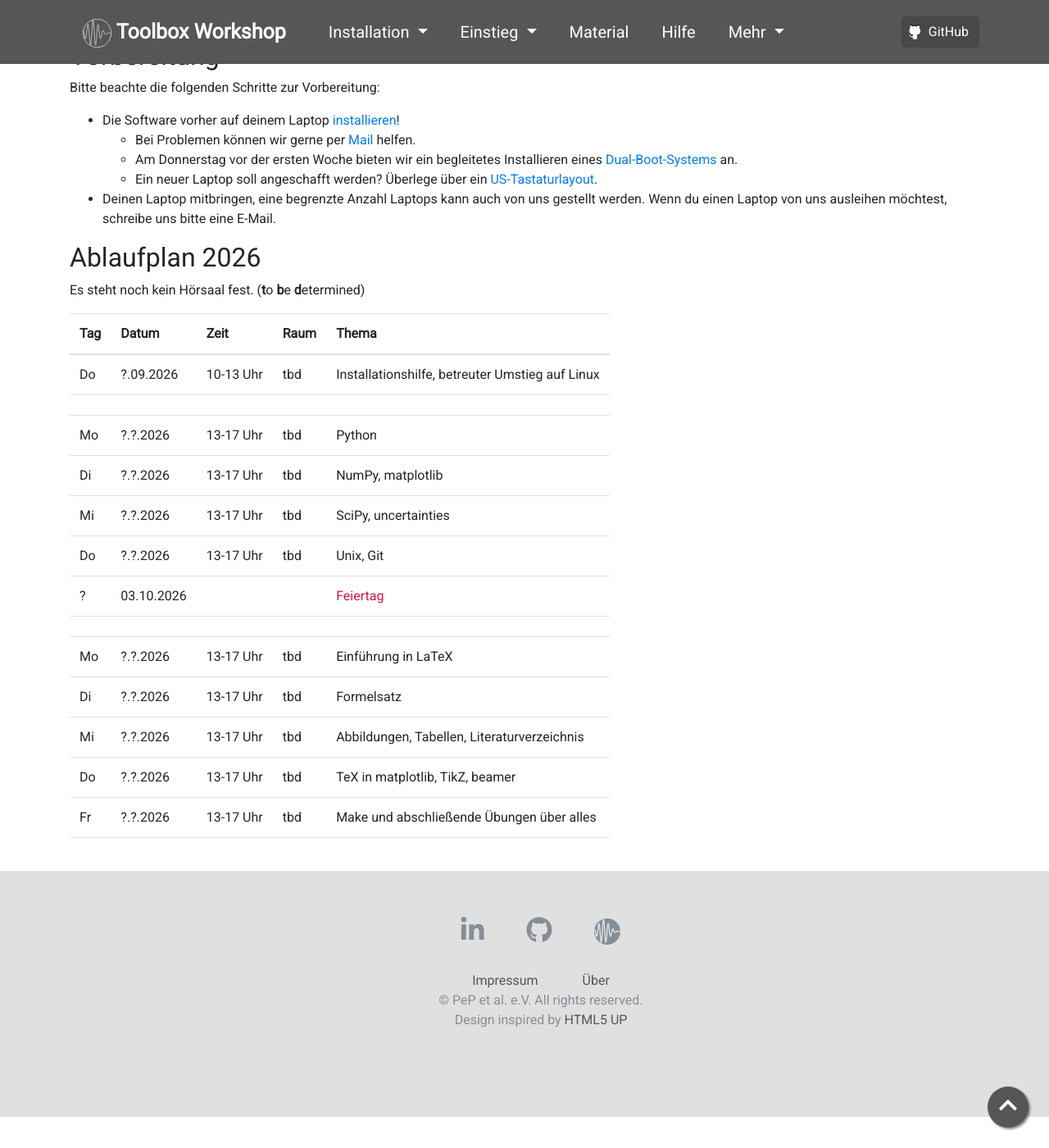
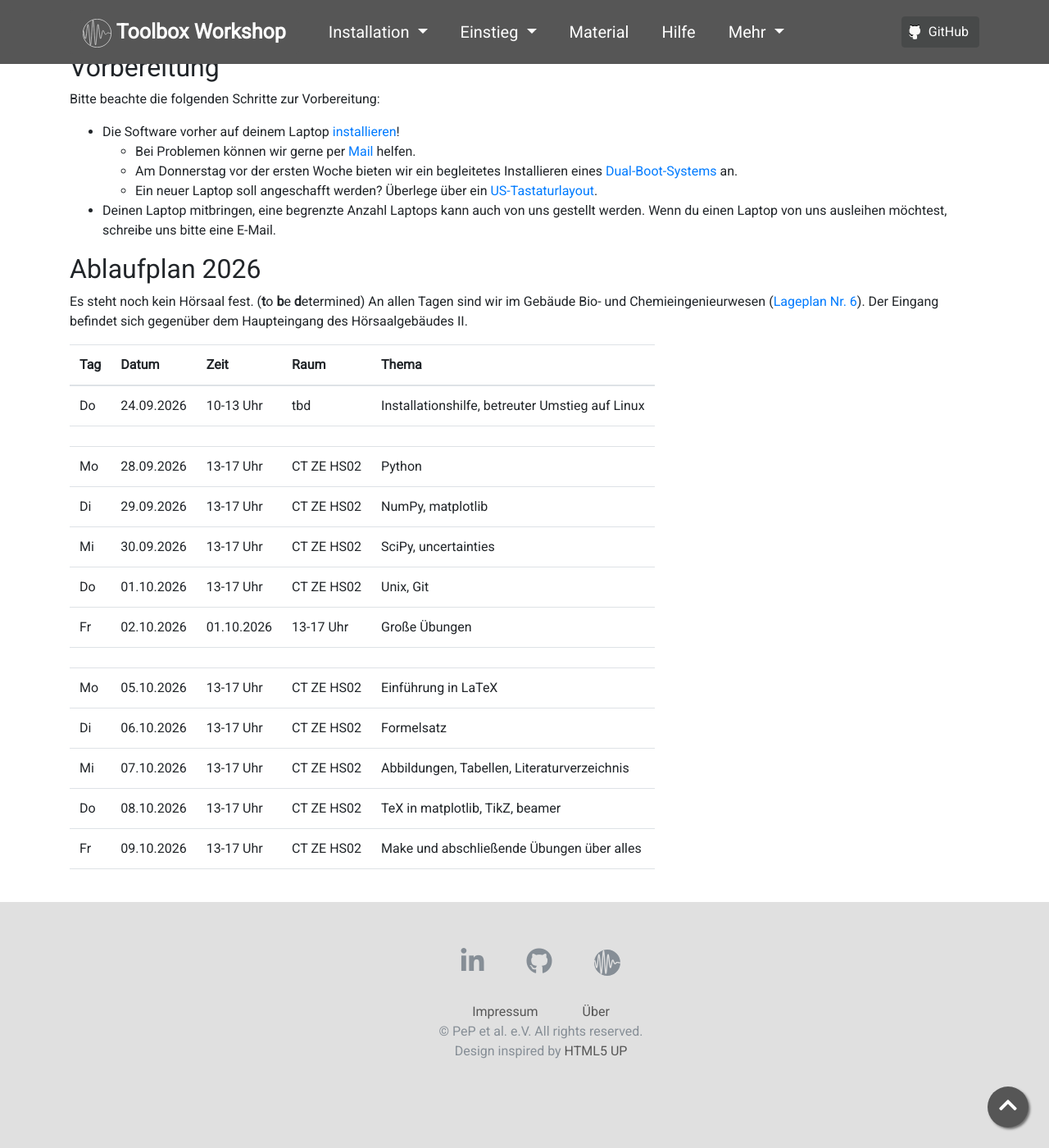
Before and after one commit to pep-dortmund/homepage-toolbox, a Jekyll site: the page built from index.md, in a window 1280 px wide and 1400 px high, scrolled down 1217 px. Shown: the whole window at 82% size. Built offline with Jekyll 4.4.1, drawn with Linux system fonts in a browser that asks for light colours; nearby versions of some CDN libraries; some of the changed text lies outside the part shown.

Commit message:
update index to 2026 dates

```diff
--- a/index.md
+++ b/index.md
@@ -28,13 +28,13 @@ So haben wir einen Eindruck davon, welche Vorkenntnisse und Interessen bestehen
 und können den Workshop optimal an alle Teilnehmenden anpassen.
 
 
+<!--
 Zur Zeit ist die Umfrage noch nicht freigeschaltet.
+-->
 
-<!--
 <div class="text-center mb-3">
-<a target="_blank" role="button" class="btn btn-primary" href="https://registration.pep-dortmund.org/events/toolbox25/registration/">Zur Anmeldung (Umfrage)</a>
+<a target="_blank" role="button" class="btn btn-primary" href="https://registration.pep-dortmund.org/events/toolbox26/registration/">Zur Anmeldung (Umfrage)</a>
 </div>
--->
 
 ## Themen
 
@@ -97,9 +97,9 @@ Bitte beachte die folgenden Schritte zur Vorbereitung:
 ## <a id="Plan"></a>Ablaufplan 2026
 
 Es steht noch kein Hörsaal fest. (**t**o **b**e **d**etermined)
-<!-- An allen Tagen sind wir im Gebäude Bio- und Chemieingenieurwesen
+An allen Tagen sind wir im Gebäude Bio- und Chemieingenieurwesen
 ([Lageplan Nr. 6](https://www.tu-dortmund.de/storages/tu_website/Referat_1/News/2019/2019_10_Oktober/191010_TU_Lageplan_A4_WEB_2019.pdf){:target="_blank"}).
-Der Eingang befindet sich gegenüber dem Haupteingang des Hörsaalgebäudes II. -->
+Der Eingang befindet sich gegenüber dem Haupteingang des Hörsaalgebäudes II.
 
 <table class="table table-hover">
 <thead>
@@ -114,7 +114,7 @@ Der Eingang befindet sich gegenüber dem Haupteingang des Hörsaalgebäudes II.
 <tbody>
   <tr>
   <td>Do</td>
-  <td>?.09.2026</td>
+  <td>24.09.2026</td>
   <td>10-13 Uhr</td>
   <td>tbd</td>
   <td>Installationshilfe, betreuter Umstieg auf Linux
@@ -125,75 +125,75 @@ Der Eingang befindet sich gegenüber dem Haupteingang des Hörsaalgebäudes II.
   </tr>
   <tr>
   <td>Mo</td>
-  <td>?.?.2026</td>
+  <td>28.09.2026</td>
   <td>13-17 Uhr</td>
-  <td>tbd</td>
+  <td>CT ZE HS02</td>
   <td>Python</td>
   </tr>
   <tr>
   <td>Di</td>
-  <td>?.?.2026</td>
+  <td>29.09.2026</td>
   <td>13-17 Uhr</td>
-  <td>tbd</td>
+  <td>CT ZE HS02</td>
   <td>NumPy, matplotlib</td>
   </tr>
   <tr>
   <td>Mi</td>
-  <td>?.?.2026</td>
+  <td>30.09.2026</td>
   <td>13-17 Uhr</td>
-  <td>tbd</td>
+  <td>CT ZE HS02</td>
   <td>SciPy, uncertainties</td>
   </tr>
   <tr>
   <td>Do</td>
-  <td>?.?.2026</td>
+  <td>01.10.2026</td>
   <td>13-17 Uhr</td>
-  <td>tbd</td>
+  <td>CT ZE HS02</td>
   <td>Unix, Git</td>
   </tr>
   <tr>
-  <td>?</td>
-  <td>03.10.2026</td>
-  <td></td>
-  <td></td>
-  <td><span style="color:crimson"> Feiertag </span></td>
+  <td>Fr</td>
+  <td>02.10.2026</td>
+  <td>01.10.2026</td>
+  <td>13-17 Uhr</td>
+  <td>Große Übungen</td>
   </tr>
   <tr>
   <td colspan="5"></td>
   </tr>
   <tr>
   <td>Mo</td>
-  <td>?.?.2026</td>
+  <td>05.10.2026</td>
   <td>13-17 Uhr</td>
-  <td>tbd</td>
+  <td>CT ZE HS02</td>
   <td>Einführung in LaTeX</td>
   </tr>
   <tr>
   <td>Di</td>
-  <td>?.?.2026</td>
+  <td>06.10.2026</td>
   <td>13-17 Uhr</td>
-  <td>tbd</td>
+  <td>CT ZE HS02</td>
   <td>Formelsatz</td>
   </tr>
   <tr>
   <td>Mi</td>
-  <td>?.?.2026</td>
+  <td>07.10.2026</td>
   <td>13-17 Uhr</td>
-  <td>tbd</td>
+  <td>CT ZE HS02</td>
   <td>Abbildungen, Tabellen, Literaturverzeichnis</td>
   </tr>
   <tr>
   <td>Do</td>
-  <td>?.?.2026</td>
+  <td>08.10.2026</td>
   <td>13-17 Uhr</td>
-  <td>tbd</td>
+  <td>CT ZE HS02</td>
   <td>TeX in matplotlib, TikZ, beamer</td>
   </tr>
   <tr>
   <td>Fr</td>
-  <td>?.?.2026</td>
+  <td>09.10.2026</td>
   <td>13-17 Uhr</td>
-  <td>tbd</td>
+  <td>CT ZE HS02</td>
   <td>Make und abschließende Übungen über alles</td>
   </tr>
   <tr>
```
